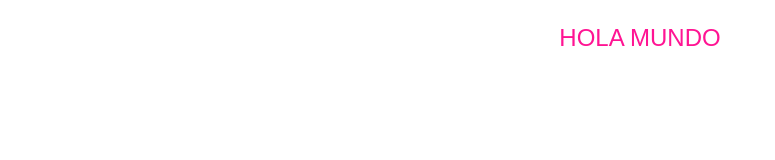
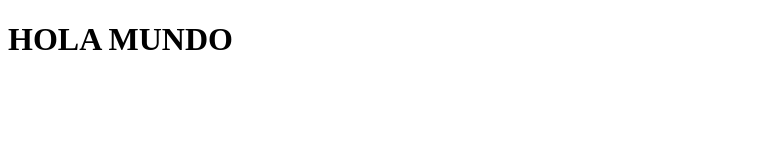
Before and after one commit to YasinSama-Web/SuperblocGit, a plain HTML site: page index.html in a window 1280 px wide. Shown: the whole page, without its empty margins (0-775 px from the left). Drawn offline with Linux system fonts and the light colour scheme.

Commit message:
segundo commit html

```diff
--- a/index.html
+++ b/index.html
@@ -8,6 +8,6 @@
     <link rel="stylesheet" href="css/estilos.css">
 </head>
 <body>
-    <p class="p">HOLA MUNDO</p>
+    <h1>HOLA MUNDO</h1>
 </body>
 </html>
```
